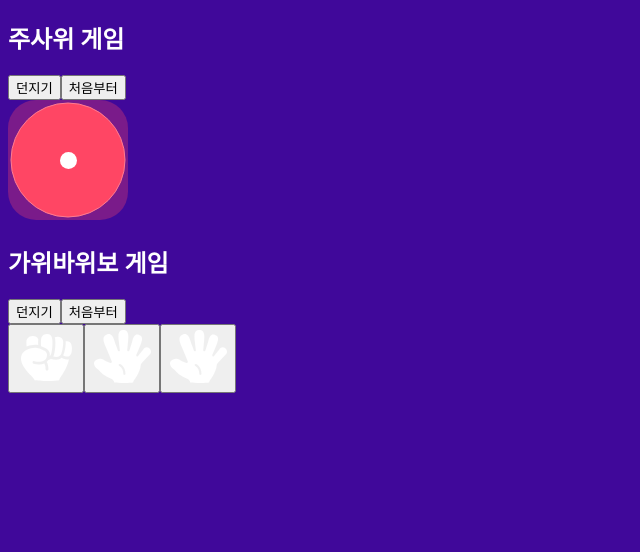
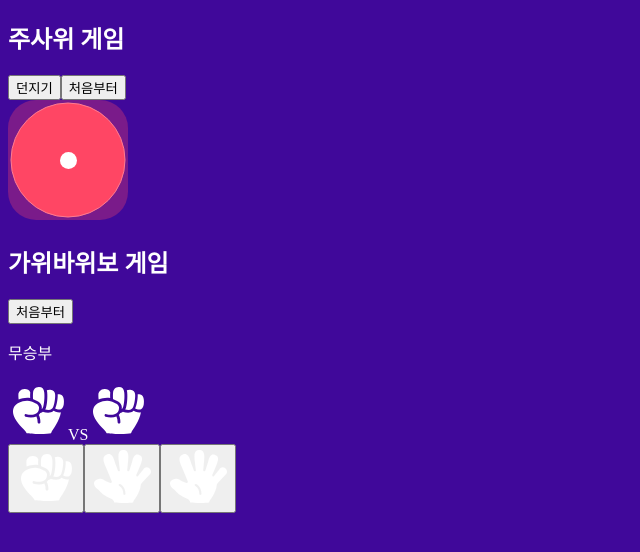
Before and after one commit to sooozi/react_codeit, a React (Create React App) app: page / in a window 1280 px wide. Shown: the top 552 px of the page, without its empty margins (0-640 px from the left). Built offline with nearby package versions, Linux system fonts and the light colour scheme.

Commit message:
230922_가위바위보 - 패 고르기

```diff
--- a/src/App.js
+++ b/src/App.js
@@ -1,24 +1,62 @@
-// import HandIcon from './HandIcon';
-import { useState } from 'react';
-import HandButton from './HandButton';
-import Button from './Button';
-import Dice from './Dice';
+// 필요한 컴포넌트 및 함수들을 가져옵니다.
+import HandIcon from './HandIcon'; // 손 모양 아이콘을 표시하는 컴포넌트
+import { useState } from 'react'; // 컴포넌트 상태를 관리하기 위한 useState 훅을 가져옵니다.
+import HandButton from './HandButton'; // 손 모양 선택 버튼 컴포넌트
+import Button from './Button'; // 일반적인 버튼 컴포넌트
+import Dice from './Dice'; // 주사위를 표시하는 컴포넌트
+import { compareHand, generateRandomHand } from './utils'; // 게임 로직을 위한 유틸리티 함수들을 가져옵니다.
 
+
+// 사용자의 손 모양 초기값을 정의합니다.
+const INITIAL_VALUE = 'rock';
+
+
+// 게임 결과를 결정하는 함수를 정의합니다 (승, 패, 무승부)
+function getResult(me, other) {
+    const comparison = compareHand(me, other);
+    if (comparison > 0) return '승리'; // 승리
+    if (comparison < 0) return '패배'; // 패배
+    return '무승부'; // 무승부
+}
+
+// 1부터 n 사이의 난수를 생성하는 함수를 정의합니다.
 function random(n) {
     return Math.ceil(Math.random() * n);
 }
 
+
+// 메인 App 컴포넌트를 정의합니다.
 function App() {
-    const handleClick = (value) => console.log(value);
+    // 사용자의 손 모양과 컴퓨터의 손 모양을 관리하기 위한 상태 변수를 정의합니다.
+    const [hand, setHand] = useState(INITIAL_VALUE);
+    const [otherHand, setOtherHand] = useState(INITIAL_VALUE);
+
+    // 손 모양 선택 버튼 클릭 이벤트를 처리하는 함수를 정의합니다.
+    const handleButtonClick = (nextHand) => {
+        // 컴퓨터를 위한 무작위 손 모양을 생성합니다.
+        const nextOtherHand = generateRandomHand();
+        // 선택한 손 모양으로 상태 변수를 업데이트합니다.
+        setHand(nextHand);
+        setOtherHand(nextOtherHand);
+    };
+
+    //가위 바위 보 초기화
+    const handleClearClick02 = () => {
+        setHand(INITIAL_VALUE);
+        setOtherHand(INITIAL_VALUE);
+    };
 
     const [num, setNum] = useState(1);
 
+    // 주사위 던지기 버튼 클릭 이벤트를 처리하는 함수를 정의합니다.
     const handleRollClick = () => {
+        // 1에서 6까지의 난수를 생성하여 상태 변수를 업데이트합니다.
         const nextNum = random(6);
         setNum(nextNum);
     }
-
+    // 주사위 초기화 버튼 클릭 이벤트를 처리하는 함수를 정의합니다.
     const handleClearClick = () => {
+        // 주사위 상태 변수를 초기값으로 리셋합니다.
         setNum(1);
     }
 
@@ -38,13 +76,18 @@
             <div className='rsp_wrap'>
                 <h2>가위바위보 게임</h2>
                  <div>
-                    <Button onClick={handleRollClick}>던지기</Button>
-                    <Button onClick={handleClearClick}>처음부터</Button>
+                    <Button onClick={handleClearClick02}>처음부터</Button>
+                    <p>{getResult(hand, otherHand)}</p>
                 </div>
                 <div>
-                    <HandButton value="rock" onClick={handleClick} />
-                    <HandButton value="scissor" onClick={handleClick} />
-                    <HandButton value="paper" onClick={handleClick} />
+                    <HandIcon value={hand} />
+                    VS
+                    <HandIcon value={otherHand} />
+                </div>
+                <div>
+                    <HandButton value="rock" onClick={handleButtonClick} />
+                    <HandButton value="scissor" onClick={handleButtonClick} />
+                    <HandButton value="paper" onClick={handleButtonClick} />
                 </div>
             </div>
         </div>
--- /dev/null
+++ b/src/utils.js
@@ -0,0 +1,22 @@
+const HANDS = ['rock', 'scissor', 'paper'];
+
+const WINS = {
+  rock: 'scissor',
+  scissor: 'paper',
+  paper: 'rock',
+};
+
+export function compareHand(a, b) {
+  if (WINS[a] === b) return 1;
+  if (WINS[b] === a) return -1;
+  return 0;
+}
+
+function random(n) {
+  return Math.floor(Math.random() * n);
+}
+
+export function generateRandomHand() {
+  const idx = random(HANDS.length);
+  return HANDS[idx];
+}
```
